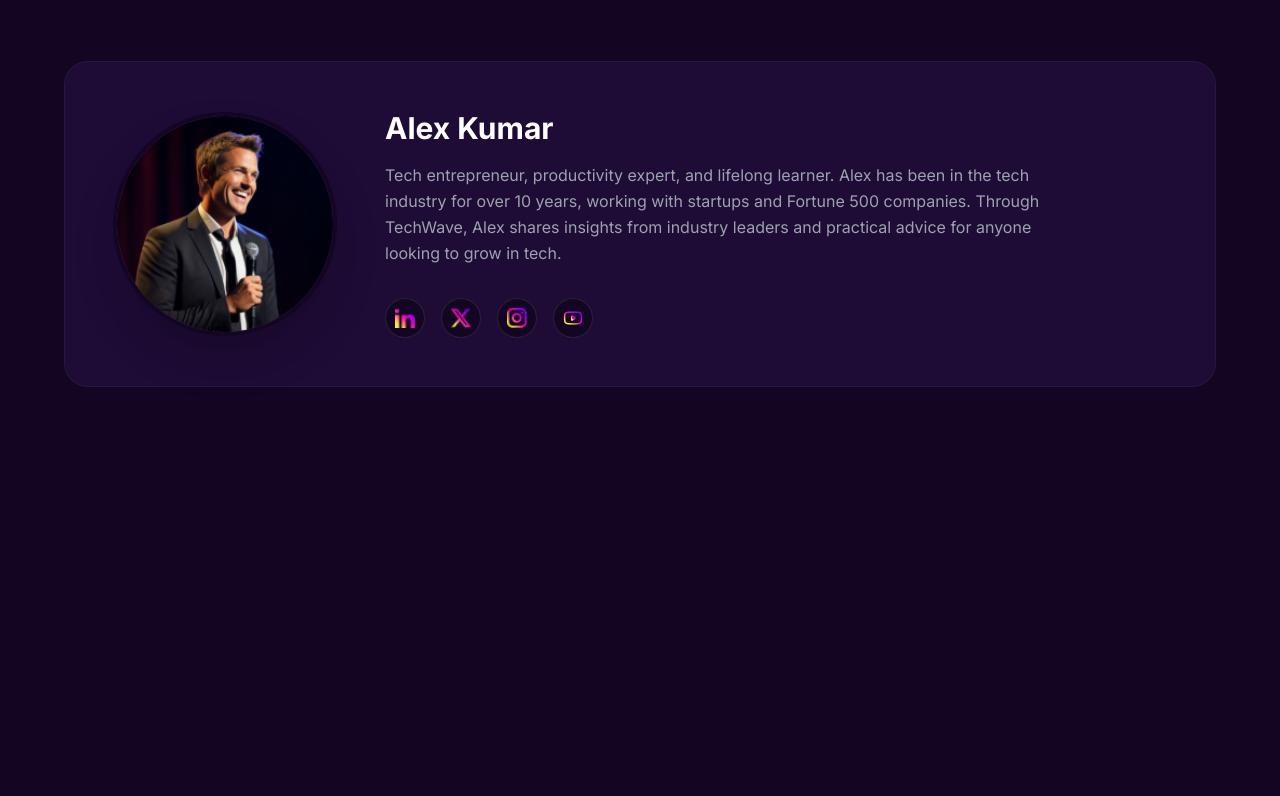
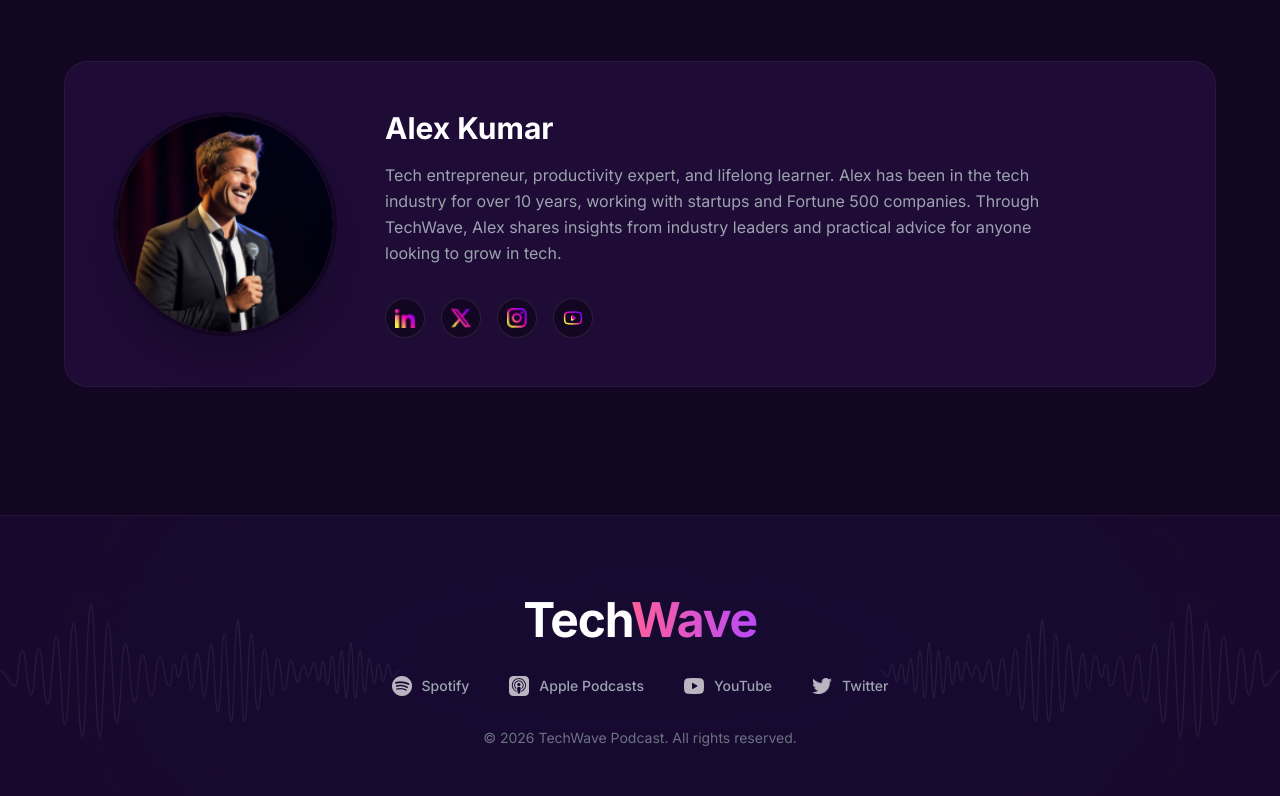
Before and after one commit to CoderRinku/b13-A2, a plain HTML site: page index.html in a window 1280 px wide. Shown: the part 3559-4355 px from the top of the page. Before the commit the page ends 4074 px from the top, so only its background shows below. Drawn offline with nearby package versions, Linux system fonts and the light colour scheme.

Commit message:
footer section

```diff
--- a/index.html
+++ b/index.html
@@ -33,7 +33,7 @@
         }
     </style>
 </head>
-<body class="bg-[#130623] overflow-x-hidden">
+<body class="bg-[#1A0B2E] overflow-x-hidden">
 
     <header class="w-full fixed top-0 z-50">
         <nav class="w-full bg-[#130623]/90 backdrop-blur-sm border-b border-white/5 transition-all duration-300 hover:bg-[#1c0933] hover:shadow-[0_4px_30px_rgba(184,75,247,0.15)]">
@@ -397,6 +397,48 @@
 
         </div>
     </section>
+     <!-- Footer Sections -->
+    <footer class="relative w-full bg-[#130623] pt-20 pb-12 overflow-hidden border-t border-white/5">
 
+        <div class="absolute inset-0 z-0 flex items-center justify-center pointer-events-none">
+            <img src="./assets/footer-bg.png" alt="Footer Background" class="w-full h-full object-cover opacity-40">
+        </div>
+
+        <div class="relative z-10 max-w-7xl mx-auto px-4 flex flex-col items-center text-center">
+
+            <a href="#" class="text-4xl md:text-5xl font-bold tracking-tight mb-8 inline-block hover:scale-105 transition-transform duration-300">
+                <span class="text-white">Tech</span><span class="text-gradient">Wave</span>
+            </a>
+
+            <div class="flex flex-wrap justify-center items-center gap-6 md:gap-10 mb-8">
+
+                <a href="#" class="flex items-center gap-2.5 text-gray-400 hover:text-[#1DB954] transition-colors group">
+                    <img src="./assets/spotify.png" alt="Spotify" class="w-5 h-5 object-contain opacity-70 group-hover:opacity-100 transition-opacity">
+                    <span class="text-sm font-medium">Spotify</span>
+                </a>
+
+                <a href="#" class="flex items-center gap-2.5 text-gray-400 hover:text-white transition-colors group">
+                    <img src="./assets/apple-podcast.png" alt="Apple Podcasts" class="w-5 h-5 object-contain opacity-70 group-hover:opacity-100 transition-opacity">
+                    <span class="text-sm font-medium">Apple Podcasts</span>
+                </a>
+
+                <a href="#" class="flex items-center gap-2.5 text-gray-400 hover:text-[#FF0000] transition-colors group">
+                    <img src="./assets/youtube-podcast.png" alt="YouTube" class="w-5 h-5 object-contain opacity-70 group-hover:opacity-100 transition-opacity">
+                    <span class="text-sm font-medium">YouTube</span>
+                </a>
+
+                <a href="#" class="flex items-center gap-2.5 text-gray-400 hover:text-[#1DA1F2] transition-colors group">
+                    <img src="./assets/twitter.png" alt="Twitter" class="w-5 h-5 object-contain opacity-70 group-hover:opacity-100 transition-opacity">
+                    <span class="text-sm font-medium">Twitter</span>
+                </a>
+
+            </div>
+
+            <div class="text-gray-500 text-xs md:text-sm font-light">
+                &copy; 2026 TechWave Podcast. All rights reserved.
+            </div>
+
+        </div>
+    </footer>
 </body>
 </html>
```
